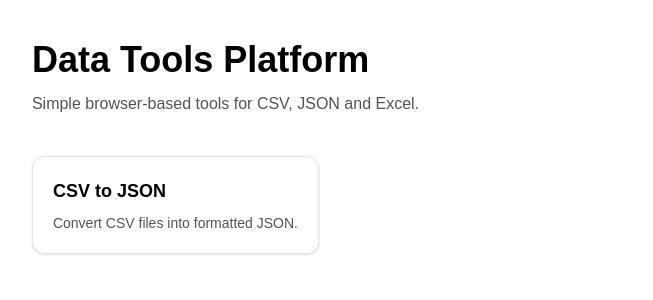
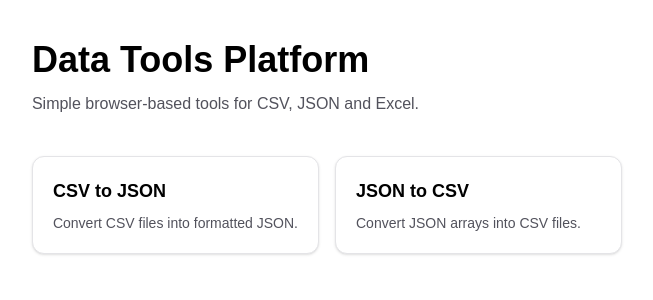
Before and after one commit to kike-Pinto/data-tools-platform, a Next.js app: page / in a window 1280 px wide. Shown: the top 300 px of the page, without its empty margins (313-966 px from the left). Built offline with nearby package versions, Linux system fonts and the light colour scheme.

Commit message:
Add JSON to CSV tool

```diff
--- /dev/null
+++ b/src/processors/jsonToCsv.ts
@@ -0,0 +1,25 @@
+import Papa from 'papaparse'
+import { safeJsonParse } from '@/lib/text'
+import type { ToolProcessor } from '@/tools/types'
+
+export const jsonToCsvProcessor: ToolProcessor = async ({ text }) => {
+  if (!text?.trim()) {
+    throw new Error('Debes pegar un JSON válido.')
+  }
+
+  const json = safeJsonParse<unknown>(text)
+
+  if (!Array.isArray(json)) {
+    throw new Error('El JSON debe ser un array de objetos.')
+  }
+
+  const csv = Papa.unparse(json as Record<string, unknown>[])
+
+  return {
+    kind: 'download',
+    title: 'CSV result',
+    filename: 'converted.csv',
+    mimeType: 'text/csv;charset=utf-8;',
+    content: csv,
+  }
+}
--- a/src/processors/registry.ts
+++ b/src/processors/registry.ts
@@ -1,6 +1,8 @@
 import type { ToolProcessor } from '@/tools/types'
 import { csvToJsonProcessor } from './csvToJson'
+import { jsonToCsvProcessor } from './jsonToCsv'
 
 export const processorRegistry: Record<string, ToolProcessor> = {
   csvToJson: csvToJsonProcessor,
+  jsonToCsv: jsonToCsvProcessor,
 }
--- /dev/null
+++ b/src/tools/configs/json-to-csv.ts
@@ -0,0 +1,20 @@
+import type { ToolConfig } from '@/tools/types'
+
+export const jsonToCsvTool: ToolConfig = {
+  slug: 'json-to-csv',
+  name: 'JSON to CSV',
+  description: 'Convert JSON arrays into CSV files.',
+  category: 'json',
+  input: {
+    kind: 'text',
+    placeholder: 'Pega aquí un array JSON de objetos...',
+  },
+  output: {
+    kind: 'download',
+  },
+  seo: {
+    title: 'JSON to CSV Converter',
+    description: 'Convert JSON to CSV instantly in your browser.',
+  },
+  processorKey: 'jsonToCsv',
+}
--- a/src/tools/registry.ts
+++ b/src/tools/registry.ts
@@ -16,9 +16,11 @@
 
 import type { ToolConfig } from './types'
 import { csvToJsonTool } from './configs/csv-to-json'
+import { jsonToCsvTool } from './configs/json-to-csv'
 
 export const toolRegistry: Record<string, ToolConfig> = {
   'csv-to-json': csvToJsonTool,
+  'json-to-csv': jsonToCsvTool,
 }
 
 export const allTools = Object.values(toolRegistry)
```
